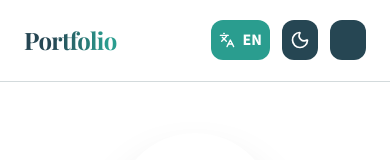
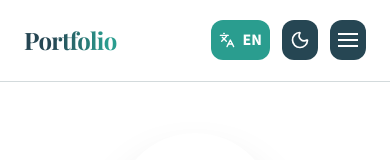
Before and after one commit to yuliaribeiro/portfolio, a React (Vite) app: page / in a window 390 px wide. Shown: the top 160 px of the page. Built offline with nearby package versions, Linux system fonts and the light colour scheme.

Commit message:
feat: create new class utility to transition hamburger menu

```diff
--- a/src/styles/utilities/utilities.css
+++ b/src/styles/utilities/utilities.css
@@ -24,6 +24,11 @@
   }
   .navbar-item-decorator {
     @apply bg-accent absolute -bottom-1 left-0 h-0.5 w-0 transition-all duration-300 group-hover:w-full;
+  }
+
+  /* Hamburger Effect */
+  .hamburger-click-effect {
+    @apply bg-surface-base block h-0.5 w-5 transition-all duration-300;
   }
 }
 
```
